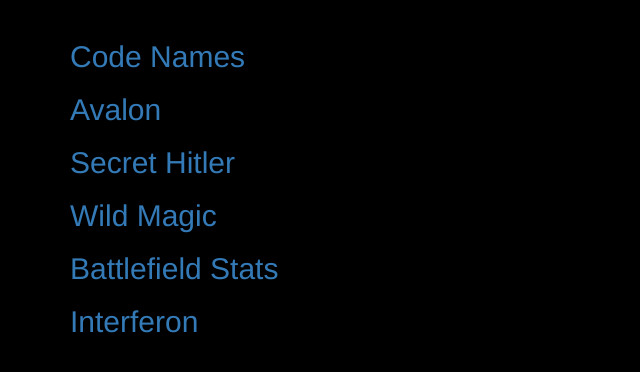
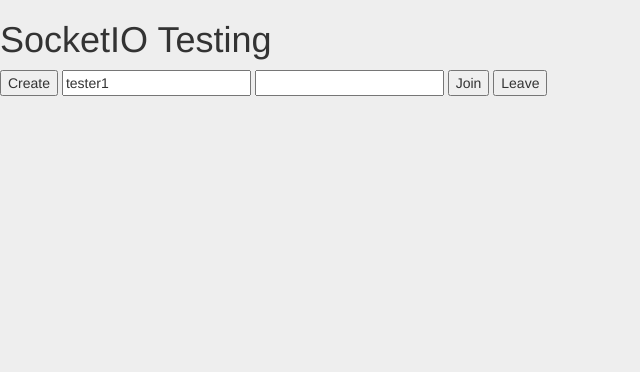
Before and after one commit to jporter-dev/codewords, a Flask app: page / in a window 1280 px wide. Shown: the top 372 px of the page, without its empty margins (0-640 px from the left). Run offline with Flask 2, Linux system fonts and the light colour scheme; parts of the project's set-up code (start-up, migrations or seed data) failed here and were passed over; some libraries are stand-ins or nearby versions.

Commit message:
Added basic room functionality - create, join, leave.

```diff
--- a/__init__.py
+++ b/__init__.py
@@ -1,8 +1,11 @@
 from flask import Flask, render_template, request
-from flask_socketio import SocketIO
+from flask_socketio import SocketIO, join_room, leave_room, send, emit
 from flask_bootstrap import Bootstrap, StaticCDN
 from codename import codename_view
 import socket
+import random
+import string
+import json
 import logging
 import logging.handlers
 
@@ -20,7 +23,7 @@ if 'webfaction' in cur_host:
     file_handler = logging.handlers.RotatingFileHandler(LOG_FILENAME, maxBytes=5242880, backupCount=10)
     app.logger.addHandler(file_handler)
 
-
+# sprek's homepage
 @app.route('/')
 def index():
     return render_template('index.html')
@@ -29,14 +32,18 @@ def index():
 # --------------------------------------------------
 # codename
 
+# codenames landing page
+# choose player role [leader, player]
 @app.route('/codename')
 def codename():
     return render_template('codename/codename.html')
 
+# leader view
 @app.route('/codename/leader')
 def leader():
     return render_template('codename/leader.html', code_html=codename_view.get_leader_html())
 
+# REST endpoint to set leader seed
 @app.route('/codename/set_seed_leader', methods=('POST','GET'))
 def set_seed_leader():
     seed=int(request.form["seed_input"].strip())
@@ -45,6 +52,7 @@ def set_seed_leader():
     players=int(players)
     return codename_view.get_leader_html(seed, size, players)
 
+# REST endpoint to set player seed
 @app.route('/codename/set_seed_game', methods=('POST','GET'))
 def set_seed_game():
     seed = None
@@ -55,9 +63,48 @@ def set_seed_game():
 
     return codename_view.get_game_html(dict_select,seed,size)
 
+# player view
 @app.route('/codename/play')
 def play():
     return render_template('codename/play.html', code_html=codename_view.get_game_html("Dictionary", size='normal'))
+
+
+# BEGIN CODENAMESv2 -- WEBSOCKETS
+# Actions:
+#   Create a lobby [deck, size] - this will generate a random seed for others to join with
+#   Join the lobby using seed from above
+#   Leave the lobby
+#   Get cards - probably can be sent with the "on join" event as an initializer
+#       This will have to vary based on leader/player
+#   Select and validate a card - this will update all players
+# TODOS for existing architecture
+#   Convert calls to return JSON instead of HTML and templates
+
+@socketio.on('create')
+def on_create(data):
+    id_length = 5
+    room = ''.join(random.SystemRandom().choice(string.ascii_uppercase + string.digits) for _ in range(id_length))
+    username = data['username']
+    join_room(room)
+    send(username + ' has created the room. [' + room + ']')
+    emit('room_created', {"room": room})
+
+@socketio.on('join')
+def on_join(data):
+    username = data['username']
+    room = data['room']
+    join_room(room)
+    send(username + ' has entered the room.', room=room)
+
+@socketio.on('leave')
+def on_leave(data):
+    print(data)
+    username = data['username']
+    room = data['room']
+    leave_room(room)
+    send(username + ' has left the room.', room=room)
+
+# @socketio.on('')
 
 if __name__ == '__main__':
     #app.add_url_rule('/favicon.ico',redirect_to=url_for('static', filename='favicon.ico'))
--- a/codename/codename_view.py
+++ b/codename/codename_view.py
@@ -3,7 +3,7 @@ import socket
 from codename import codename_game_info as game_info
 
 cur_host = socket.gethostname()
-FILE_ROOT="/home/daniel/development/projects/sprek/codenames"
+FILE_ROOT="/Users/jporter/code/codenames"
 if 'webfaction' in cur_host:
     FILE_ROOT="/home/sprek"
 
--- a/templates/index.html
+++ b/templates/index.html
@@ -3,19 +3,58 @@
 {% block styles %}
 {{super()}}
 <style type="text/css">
- body { background: #000 !important; } /* Adding !important forces the browser to overwrite the default style applied by Bootstrap */
+ body { background: #eee !important; } /* Adding !important forces the browser to overwrite the default style applied by Bootstrap */
 
 </style>
 {% endblock %}
 
 {% block content %}
-<div class="container">
-    <br/>
-    <h2><a href="codename">Code Names</a></h2>
-    <h2><a href="avalon">Avalon</a></h2>
-    <h2><a href="secret_hitler">Secret Hitler</a></h2>
-    <h2><a href="wild_magic">Wild Magic</a></h2>
-    <h2><a href="bfstats">Battlefield Stats</a></h2>
-    <h2><a href="interferon">Interferon</a></h2>
+<div>
+    <h1>SocketIO Testing</h1>
+    <button id="join" class="submit" onclick="createRoom()">Create</button>
+    <input type="text" id="username" value="tester1">
+    <input type="text" id="room">
+    <button id="join" class="submit" onclick="joinRoom()">Join</button>
+    <button id="leave" class="submit" onclick="leaveRoom()">Leave</button>
 </div>
+
+<script type="text/javascript" src="//cdnjs.cloudflare.com/ajax/libs/socket.io/1.3.6/socket.io.min.js"></script>
+<script type="text/javascript" charset="utf-8">
+    var socket = io.connect('http://' + document.domain + ':' + location.port);
+    socket.on('connect', function() {
+        socket.on('message', function (msg) {
+            console.log(Date.now() + " | " + msg)
+        });
+
+        socket.on('room_created', function (msg) {
+            $('#room').val(msg.room)
+        });
+    });
+
+    function createRoom () {
+        var username = $('#username').val()
+        socket.emit('create', {
+            username: username
+        });
+    }
+
+    function joinRoom () {
+        var username = $('#username').val()
+        var room = $('#room').val()
+        socket.emit('join', {
+            username: username,
+            room: room
+        });
+    }
+
+    function leaveRoom () {
+        var username = $('#username').val()
+        var room = $('#room').val()
+        socket.emit('leave', {
+            username: username,
+            room: room
+        });
+    }
+</script>
+
 {% endblock %}
```
